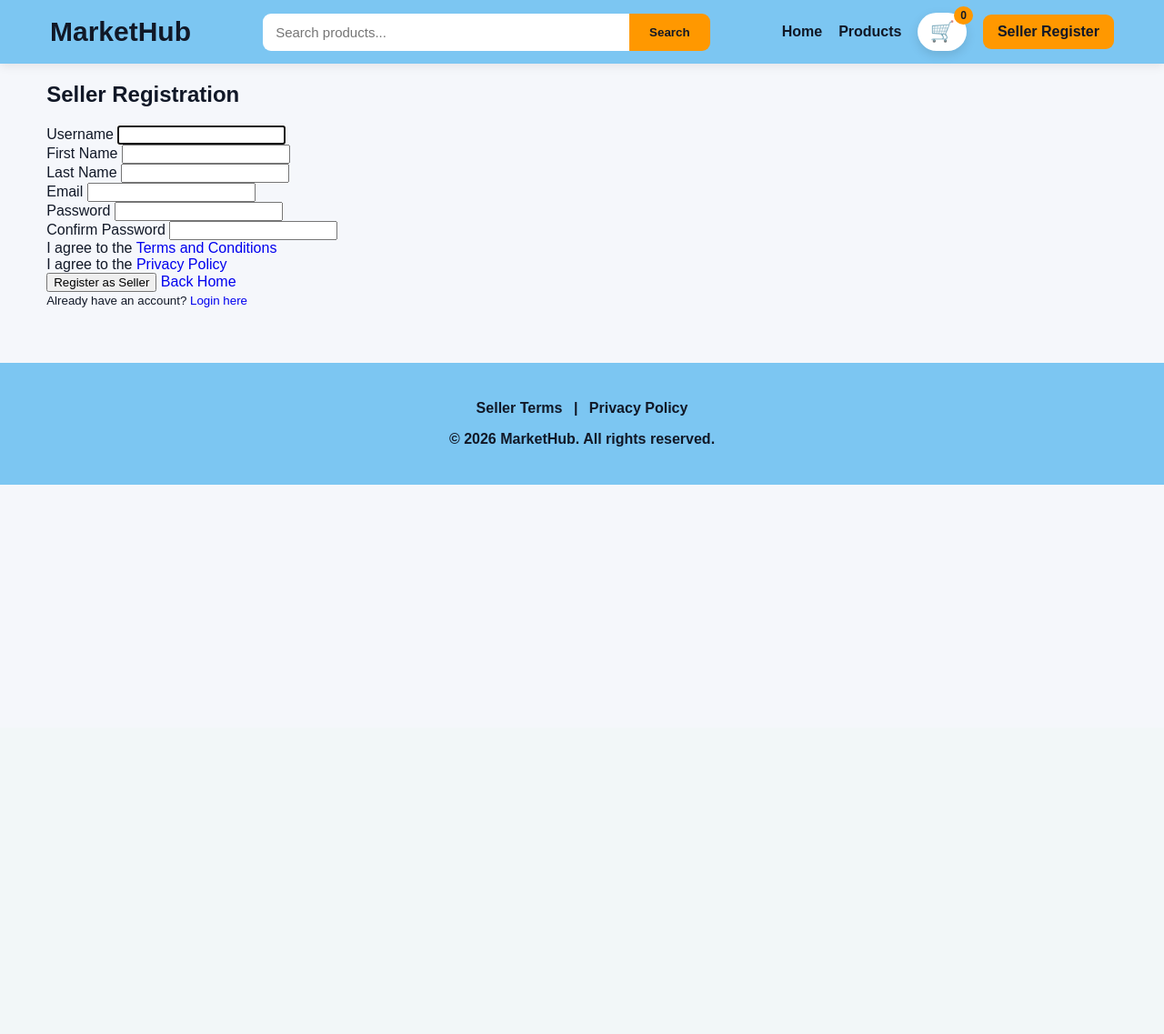
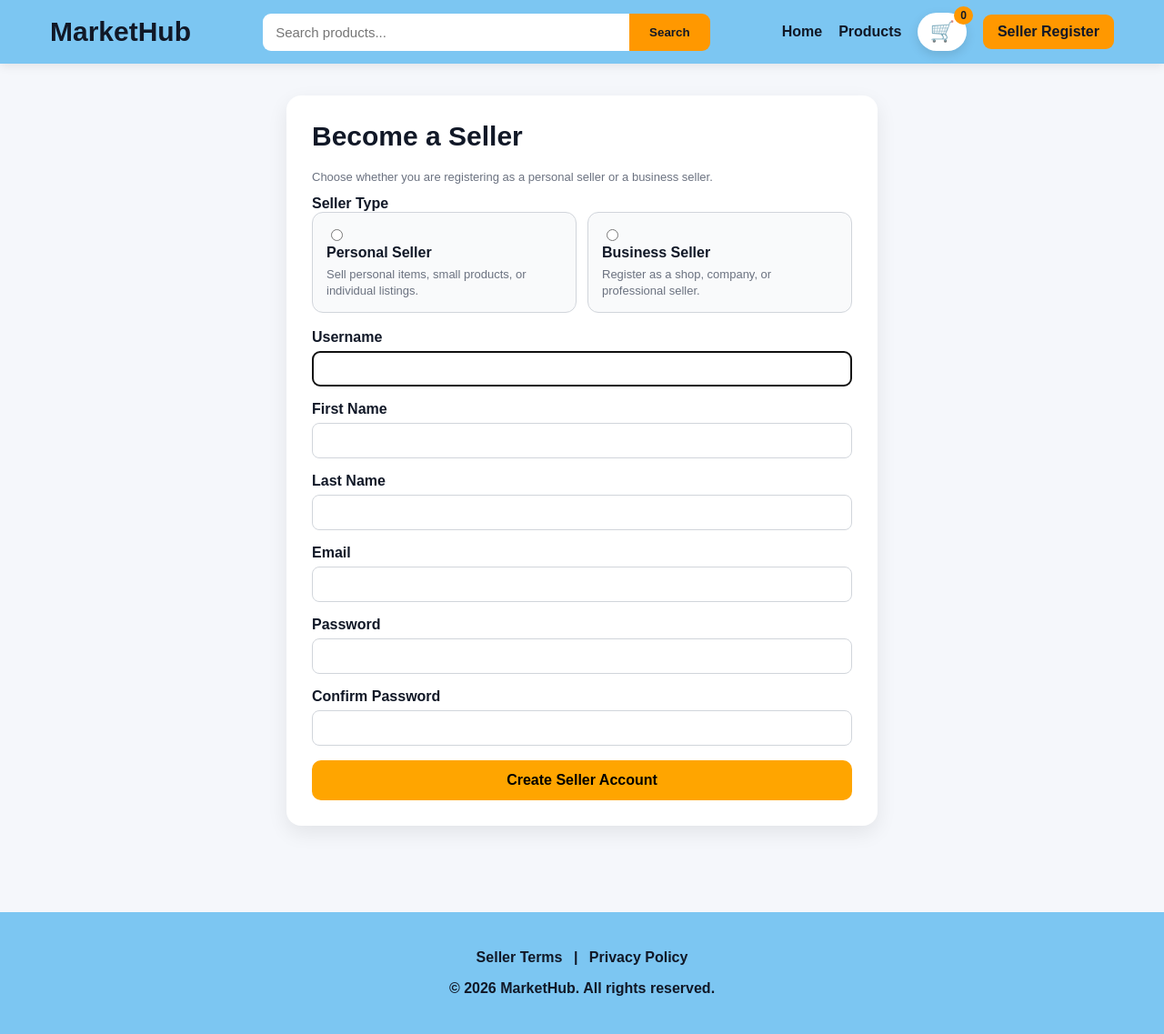
Before and after one commit to shaw545/django-business-website, a Django app: page /register/ in a window 1280 px wide. Shown: the whole page at 91% size. Before the commit the page ends 533 px from the top, so only its background shows below. Run offline with Django 5.2, Linux system fonts and the light colour scheme; parts of the project's set-up code (start-up, migrations or seed data) failed here and were passed over.

Commit message:
Compact homepage and add personal business seller registration

```diff
--- a/website/forms.py
+++ b/website/forms.py
@@ -1,14 +1,26 @@
 from django import forms
 from django.contrib.auth.forms import UserCreationForm
-from django.contrib.auth.models import User
+from django.contrib.auth.models import User, Group
 
 from .models import Product
 
 
 class SellerRegistrationForm(UserCreationForm):
+    SELLER_TYPE_CHOICES = [
+        ("personal", "Personal Seller"),
+        ("business", "Business Seller"),
+    ]
+
+    seller_type = forms.ChoiceField(
+        choices=SELLER_TYPE_CHOICES,
+        widget=forms.RadioSelect,
+        required=True,
+        label="Seller Type"
+    )
+
+    first_name = forms.CharField(max_length=100, required=True)
+    last_name = forms.CharField(max_length=100, required=True)
     email = forms.EmailField(required=True)
-    first_name = forms.CharField(max_length=100, required=False)
-    last_name = forms.CharField(max_length=100, required=False)
 
     class Meta:
         model = User
@@ -17,30 +29,41 @@ class SellerRegistrationForm(UserCreationForm):
             "first_name",
             "last_name",
             "email",
+            "seller_type",
             "password1",
             "password2",
         ]
 
+    def save(self, commit=True):
+        user = super().save(commit=False)
+
+        user.first_name = self.cleaned_data["first_name"]
+        user.last_name = self.cleaned_data["last_name"]
+        user.email = self.cleaned_data["email"]
+
+        if commit:
+            user.save()
+
+            seller_type = self.cleaned_data.get("seller_type")
+
+            if seller_type == "business":
+                group, created = Group.objects.get_or_create(name="Business Sellers")
+            else:
+                group, created = Group.objects.get_or_create(name="Personal Sellers")
+
+            user.groups.add(group)
+
+        return user
+
 
 class ProductForm(forms.ModelForm):
+    extra_images = forms.FileField(
+        required=False,
+        widget=forms.ClearableFileInput(attrs={
+            "multiple": True,
+        })
+    )
+
     class Meta:
         model = Product
-        fields = [
-            "category",
-            "name",
-            "description",
-            "price_usd",
-            "price_sle",
-            "image",
-            "available",
-        ]
-
-        widgets = {
-            "category": forms.Select(attrs={"class": "form-control"}),
-            "name": forms.TextInput(attrs={"class": "form-control"}),
-            "description": forms.Textarea(attrs={"class": "form-control", "rows": 4}),
-            "price_usd": forms.NumberInput(attrs={"class": "form-control", "step": "0.01"}),
-            "price_sle": forms.NumberInput(attrs={"class": "form-control", "step": "0.01"}),
-            "image": forms.FileInput(attrs={"class": "form-control"}),
-            "available": forms.CheckboxInput(attrs={"class": "form-check-input"}),
-        }
+        exclude = ["seller"]
--- a/website/templates/register.html
+++ b/website/templates/register.html
@@ -1,107 +1,165 @@
 {% extends 'base.html' %}
 
-{% block title %}Seller Register{% endblock %}
+{% block title %}Seller Registration{% endblock %}
+
+{% block extra_css %}
+<style>
+.register-page {
+    padding: 35px 0;
+}
+
+.register-box {
+    max-width: 650px;
+    margin: auto;
+    background: white;
+    padding: 28px;
+    border-radius: 16px;
+    box-shadow: 0 8px 22px rgba(0,0,0,0.08);
+}
+
+.register-box h1 {
+    margin-top: 0;
+    font-size: 30px;
+}
+
+.form-group {
+    margin-bottom: 16px;
+}
+
+.form-group label {
+    display: block;
+    font-weight: bold;
+    margin-bottom: 6px;
+}
+
+.form-group input {
+    width: 100%;
+    padding: 11px;
+    border: 1px solid #d1d5db;
+    border-radius: 8px;
+}
+
+.seller-type-box {
+    display: grid;
+    grid-template-columns: 1fr 1fr;
+    gap: 12px;
+    margin-bottom: 18px;
+}
+
+.seller-option {
+    border: 1px solid #d1d5db;
+    border-radius: 12px;
+    padding: 15px;
+    background: #f9fafb;
+}
+
+.seller-option input {
+    margin-right: 8px;
+}
+
+.seller-option strong {
+    display: block;
+    margin-bottom: 5px;
+}
+
+.help-text {
+    color: #6b7280;
+    font-size: 13px;
+}
+
+.submit-btn {
+    width: 100%;
+    background: orange;
+    border: none;
+    padding: 13px;
+    border-radius: 10px;
+    font-weight: bold;
+    cursor: pointer;
+    font-size: 16px;
+}
+
+.errorlist {
+    color: red;
+    font-size: 13px;
+}
+
+@media (max-width: 700px) {
+    .seller-type-box {
+        grid-template-columns: 1fr;
+    }
+}
+</style>
+{% endblock %}
 
 {% block content %}
-<div class="container section-padding">
-    <div class="row justify-content-center">
-        <div class="col-lg-7">
-            <div class="card shadow-sm">
-                <div class="card-body p-4">
-                    <h2 class="mb-4">Seller Registration</h2>
 
-                    {% if form.errors %}
-                        <div class="alert alert-danger">
-                            Please correct the errors below.
-                        </div>
-                    {% endif %}
+<div class="container register-page">
+
+    <div class="register-box">
+        <h1>Become a Seller</h1>
+        <p class="help-text">Choose whether you are registering as a personal seller or a business seller.</p>
 
         <form method="POST">
             {% csrf_token %}
 
-                        <div class="mb-3">
-                            <label class="form-label">Username</label>
-                            {{ form.username }}
-                            {% if form.username.errors %}
-                                <div class="text-danger small">{{ form.username.errors }}</div>
-                            {% endif %}
+            {{ form.non_field_errors }}
+
+            <label><strong>Seller Type</strong></label>
+
+            <div class="seller-type-box">
+                <label class="seller-option">
+                    <input type="radio" name="seller_type" value="personal" required>
+                    <strong>Personal Seller</strong>
+                    <span class="help-text">Sell personal items, small products, or individual listings.</span>
+                </label>
+
+                <label class="seller-option">
+                    <input type="radio" name="seller_type" value="business" required>
+                    <strong>Business Seller</strong>
+                    <span class="help-text">Register as a shop, company, or professional seller.</span>
+                </label>
             </div>
 
-                        <div class="mb-3">
-                            <label class="form-label">First Name</label>
-                            {{ form.first_name }}
-                            {% if form.first_name.errors %}
-                                <div class="text-danger small">{{ form.first_name.errors }}</div>
-                            {% endif %}
+            <div class="form-group">
+                <label>Username</label>
+                {{ form.username }}
+                {{ form.username.errors }}
             </div>
 
-                        <div class="mb-3">
-                            <label class="form-label">Last Name</label>
-                            {{ form.last_name }}
-                            {% if form.last_name.errors %}
-                                <div class="text-danger small">{{ form.last_name.errors }}</div>
-                            {% endif %}
+            <div class="form-group">
+                <label>First Name</label>
+                {{ form.first_name }}
+                {{ form.first_name.errors }}
             </div>
 
-                        <div class="mb-3">
-                            <label class="form-label">Email</label>
-                            {{ form.email }}
-                            {% if form.email.errors %}
-                                <div class="text-danger small">{{ form.email.errors }}</div>
-                            {% endif %}
+            <div class="form-group">
+                <label>Last Name</label>
+                {{ form.last_name }}
+                {{ form.last_name.errors }}
             </div>
 
-                        <div class="mb-3">
-                            <label class="form-label">Password</label>
-                            {{ form.password1 }}
-                            {% if form.password1.errors %}
-                                <div class="text-danger small">{{ form.password1.errors }}</div>
-                            {% endif %}
+            <div class="form-group">
+                <label>Email</label>
+                {{ form.email }}
+                {{ form.email.errors }}
             </div>
 
-                        <div class="mb-3">
-                            <label class="form-label">Confirm Password</label>
-                            {{ form.password2 }}
-                            {% if form.password2.errors %}
-                                <div class="text-danger small">{{ form.password2.errors }}</div>
-                            {% endif %}
+            <div class="form-group">
+                <label>Password</label>
+                {{ form.password1 }}
+                {{ form.password1.errors }}
             </div>
 
-                        <div class="form-check mb-3">
-                            {{ form.agree_terms }}
-                            <label class="form-check-label" for="{{ form.agree_terms.id_for_label }}">
-                                I agree to the
-                                <a href="{% url 'terms' %}" target="_blank">Terms and Conditions</a>
-                            </label>
-                            {% if form.agree_terms.errors %}
-                                <div class="text-danger small mt-1">{{ form.agree_terms.errors }}</div>
-                            {% endif %}
+            <div class="form-group">
+                <label>Confirm Password</label>
+                {{ form.password2 }}
+                {{ form.password2.errors }}
             </div>
 
-                        <div class="form-check mb-4">
-                            {{ form.agree_privacy }}
-                            <label class="form-check-label" for="{{ form.agree_privacy.id_for_label }}">
-                                I agree to the
-                                <a href="{% url 'privacy' %}" target="_blank">Privacy Policy</a>
-                            </label>
-                            {% if form.agree_privacy.errors %}
-                                <div class="text-danger small mt-1">{{ form.agree_privacy.errors }}</div>
-                            {% endif %}
+            <button type="submit" class="submit-btn">Create Seller Account</button>
+        </form>
     </div>
 
-                        <button type="submit" class="btn btn-main">Register as Seller</button>
-                        <a href="{% url 'home' %}" class="btn btn-outline-secondary ms-2">Back Home</a>
-                    </form>
+</div>
 
-                    <div class="mt-4">
-                        <small class="text-muted">
-                            Already have an account?
-                            <a href="{% url 'login' %}">Login here</a>
-                        </small>
-                    </div>
-                </div>
-            </div>
-        </div>
-    </div>
-</div>
 {% endblock %}
```
Also changed, not shown: website/templates/home.html (+100 -26 lines). Lines whose indentation alone changed are shown as unchanged.
